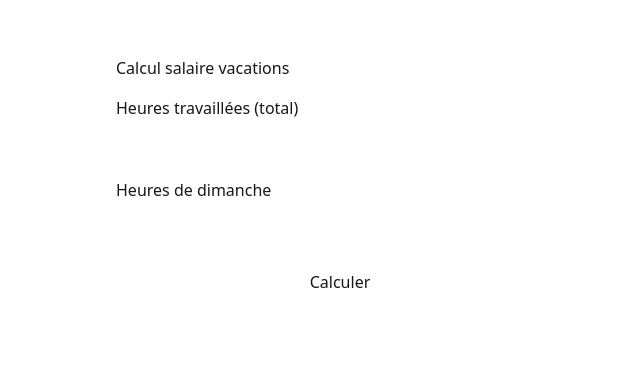
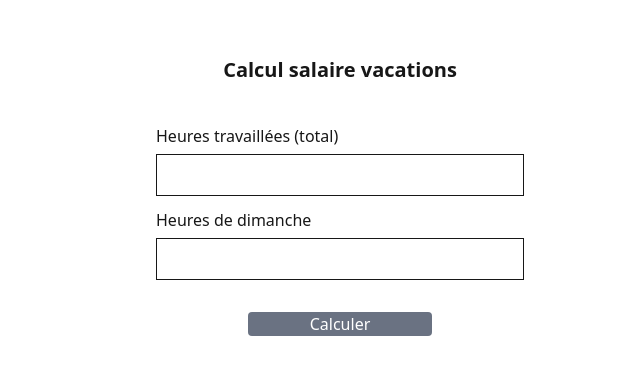
Before and after one commit to laetitia-piat/salaire-front, a Next.js app: page / in a window 1280 px wide. Shown: the top 374 px of the page, without its empty margins (300-940 px from the left). Built offline with nearby package versions, Linux system fonts and the light colour scheme.

Commit message:
add style

```diff
--- a/app/page.tsx
+++ b/app/page.tsx
@@ -56,18 +56,21 @@ export default function Home() {
   return (
     <main
       style={{
-        maxWidth: 480,
+        maxWidth: 400,
         margin: "40px auto",
         padding: 16,
         fontFamily: "system-ui",
       }}
     >
-      <h1>Calcul salaire vacations</h1>
+      <h1 className="font-bold text-xl text-center mb-10">
+        Calcul salaire vacations
+      </h1>
 
       <div style={{ display: "grid", gap: 12, marginTop: 16 }}>
         <label>
           Heures travaillées (total)
           <input
+            className="border"
             value={heures}
             onChange={(e) => setHeures(e.target.value)}
             type="number"
@@ -80,6 +83,7 @@ export default function Home() {
         <label>
           Heures de dimanche
           <input
+            className="border"
             value={heuresDimanche}
             onChange={(e) => setHeuresDimanche(e.target.value)}
             type="number"
@@ -92,7 +96,7 @@ export default function Home() {
         <button
           onClick={onCalculate}
           disabled={loading}
-          style={{ padding: 10, cursor: "pointer" }}
+          className="mt-5 p10 bg-gray-500 text-white rounded w-1/2 m-auto hover:pointer"
         >
           {loading ? "Calcul..." : "Calculer"}
         </button>
@@ -106,10 +110,7 @@ export default function Home() {
             <p>Salaire net : {result.salaire_net} €</p>
             <p>Salaire brut : {result.salaire_brut} €</p>
             <hr />
-            <small>
-              Taux horaire: {result.taux_horaire}€ — Majoration dimanche:{" "}
-              {(result.majoration_dimanche * 100).toFixed(0)}%
-            </small>
+            <small>Taux horaire: {result.taux_horaire}€</small>
           </div>
         )}
       </div>
```
